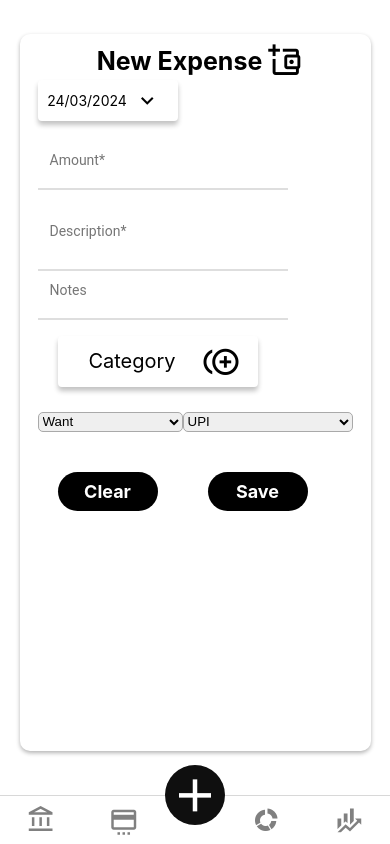
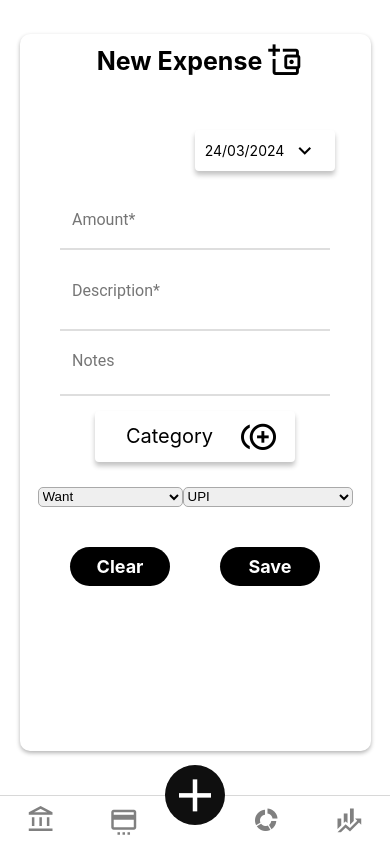
Before and after one commit to Ruthvik-1411/Finance_Tracker_app, a React Native app: screen /Add in a window 390 px wide. Built offline with nearby package versions, Linux system fonts and the light colour scheme.

Commit message:
add screen first pass

```diff
--- a/screens/AddExpensesScreen.js
+++ b/screens/AddExpensesScreen.js
@@ -1,6 +1,5 @@
 import React, { useState } from "react";
-import { View, Text, ScrollView } from "react-native";
-import { Dimensions, StyleSheet } from "react-native";
+import { View, Text, ScrollView, Dimensions, StyleSheet, Alert, ActivityIndicator } from "react-native";
 import { Card, TextInput } from "react-native-paper";
 import { Button } from "react-native-elements";
 import Icon from "react-native-vector-icons/MaterialCommunityIcons";
@@ -20,8 +19,9 @@ const AddExpenseScreen = () => {
   const [notes, setNotes] = useState("");
   const [showModal, setShowModal] = useState(false);
   const [selectedCategory, setSelectedCategory] = useState(null);
-  const [selectedbin, setSelectedbin] = React.useState("Want"); //can be a date or final password
-  const [selectedTxtype, setSelectedTxtype] = React.useState("UPI"); //to handle password expiry
+  const [selectedbin, setSelectedbin] = React.useState("Want");
+  const [selectedTxtype, setSelectedTxtype] = React.useState("UPI");
+  const [loading, setLoading] = React.useState(false);
 
   const toggleModal = () => {
     setShowModal(!showModal);
@@ -45,8 +45,9 @@ const AddExpenseScreen = () => {
     setDate(currentDate); // Assign the selected Date object
   };
 
-  const handleSaveExpense = () => {
+  const handleAddExpense = () => {
     // Call your backend function here to save the expense
+    setLoading(true);
     if (amount !== "") {
       // saveExpense({ amount, category: selectedCategory });
       // navigation.goBack();
@@ -56,6 +57,7 @@ const AddExpenseScreen = () => {
   };
 
   const handleclr = () => {
+    setLoading(false);
     setDate(new Date());
     setAmount("");
     setDescription("");
@@ -73,6 +75,13 @@ const AddExpenseScreen = () => {
             <Text style={styles.entryTitle}>New Expense </Text>
             <Icon name="wallet-plus-outline" size={35} color="#000000" />
           </View>
+          <View style={[{ marginTop: 1, height: 40 }]}>
+            {loading && <ActivityIndicator size="large" color="#000000" />}
+          </View>
+          <View style={styles.hstack}>
+          <View
+            style={{width: 140, height: 60}}
+          ></View>
           <View
             style={{
               justifyContent: "center",
@@ -81,7 +90,6 @@ const AddExpenseScreen = () => {
             <Card
               style={{
                 width: 140,
-                //marginHorizontal: 200,
                 alignItems: "center",
                 elevation: 5,
               }}
@@ -110,6 +118,7 @@ const AddExpenseScreen = () => {
                 )}
               </View>
             </Card>
+          </View>
           </View>
           <View style={styles.inputContainer}>
             <TextInput
@@ -145,28 +154,17 @@ const AddExpenseScreen = () => {
               onChangeText={setNotes}
               mode="flat"
               maxLength={30}
-              style={styles.input}
+              style={styles.inputnotes}
               theme={{ colors: { primary: "#a9a9a9" } }}
             />
           </View>
-          <View>
-            <Card
-              style={{
-                width: 200,
-                marginHorizontal: 20,
-                marginVertical: 10,
-                alignItems: "center",
-                elevation: 5,
-                justifyContent: "center",
-                marginTop: 20,
-              }}
-            >
-              <View
-                style={{
-                  flexDirection: "row",
-                  alignItems: "center",
-                }}
-              >
+          <View style={{
+              justifyContent: "center",
+              alignItems: "center",
+              marginTop: 10,
+            }}>
+            <Card style={styles.categorycard}>
+              <View style={styles.hstack}>
                 <Text
                   style={{
                     alignItems: "center",
@@ -191,13 +189,7 @@ const AddExpenseScreen = () => {
               </View>
             </Card>
           </View>
-          <View
-            style={{
-              flexDirection: "row",
-              alignItems: "center",
-              justifyContent: "center",
-            }}
-          >
+          <View style={styles.hstack}>
             <View style={styles.dropdownContainer}>
               <Picker
                 selectedValue={selectedbin}
@@ -258,8 +250,9 @@ const AddExpenseScreen = () => {
               containerStyle={{
                 width: 150,
               }}
-              onPress={handleSaveExpense}
+              onPress={handleAddExpense}
             />
+            <View style={{width: 20}}></View>
           </View>
           <CategoryModal
             showModal={showModal}
@@ -288,6 +281,8 @@ const styles = StyleSheet.create({
   hstack: {
     flexDirection: "row",
     alignItems: "center",
+    // justifyContent: "center",
+    alignSelf: "center"
   },
   card: {
     width: windowWidth * 0.9,
@@ -319,22 +314,37 @@ const styles = StyleSheet.create({
     marginLeft: 10,
   },
   inputContainer: {
-    width: 250,
+    width: 270,
     height: 65,
+    alignSelf: "center"
   },
   input: {
     backgroundColor: "transparent",
     marginTop: 5,
-    fontSize: 14,
+    fontSize: 16,
   },
   inputdescription: {
     backgroundColor: "transparent",
     marginTop: 5,
-    fontSize: 14,
+    fontSize: 16,
     height: 80,
   },
+  inputnotes: {
+    backgroundColor: "transparent",
+    marginTop: 15,
+    fontSize: 16,
+    height: 70,
+  },
+  categorycard:{
+    width: 200,
+    alignItems: "center",
+    elevation: 5,
+    justifyContent: "center",
+    marginTop: 25,
+    alignSelf: "center",
+  },
   dropdownContainer: {
-    marginTop: 15,
+    marginTop: 25,
   },
   dropdownbin: {
     width: 145,
```
